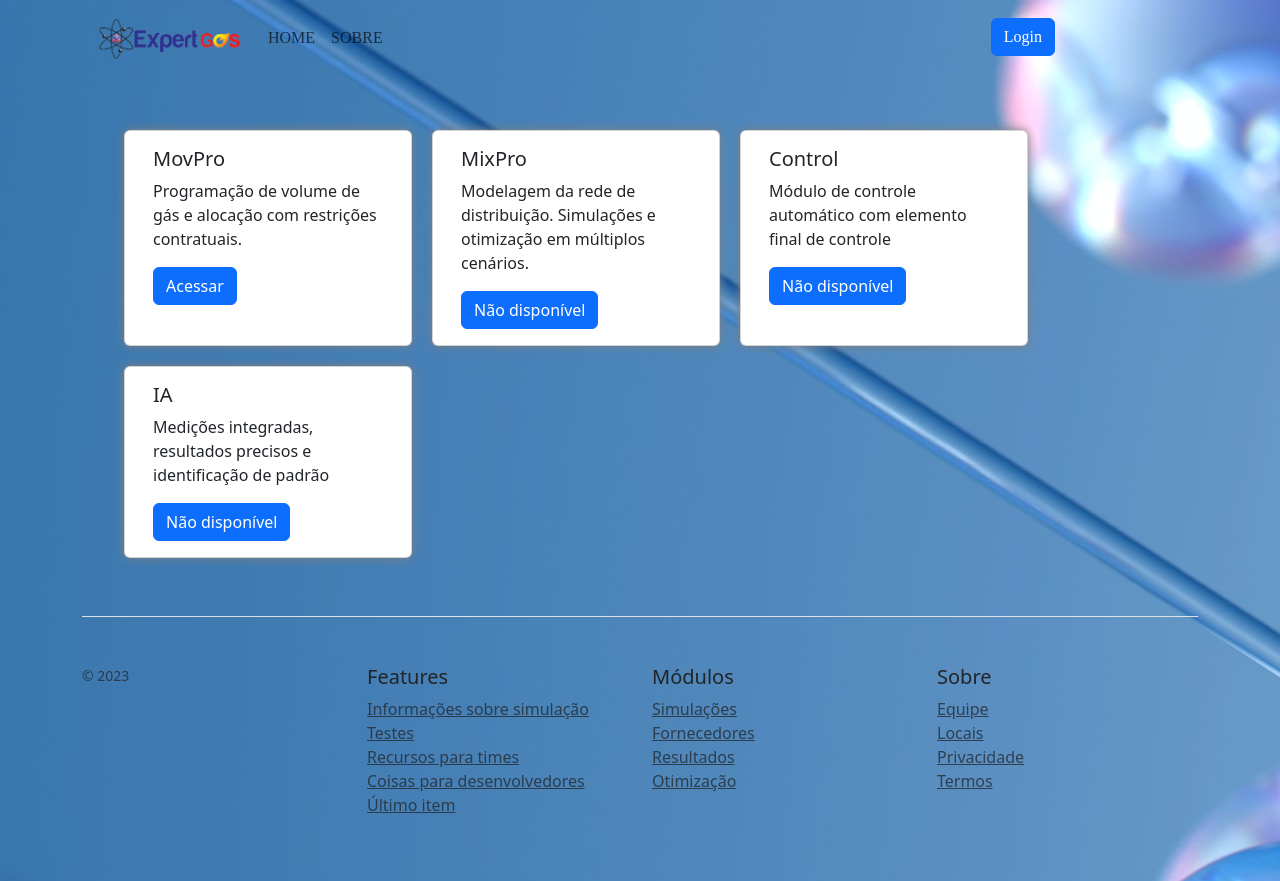
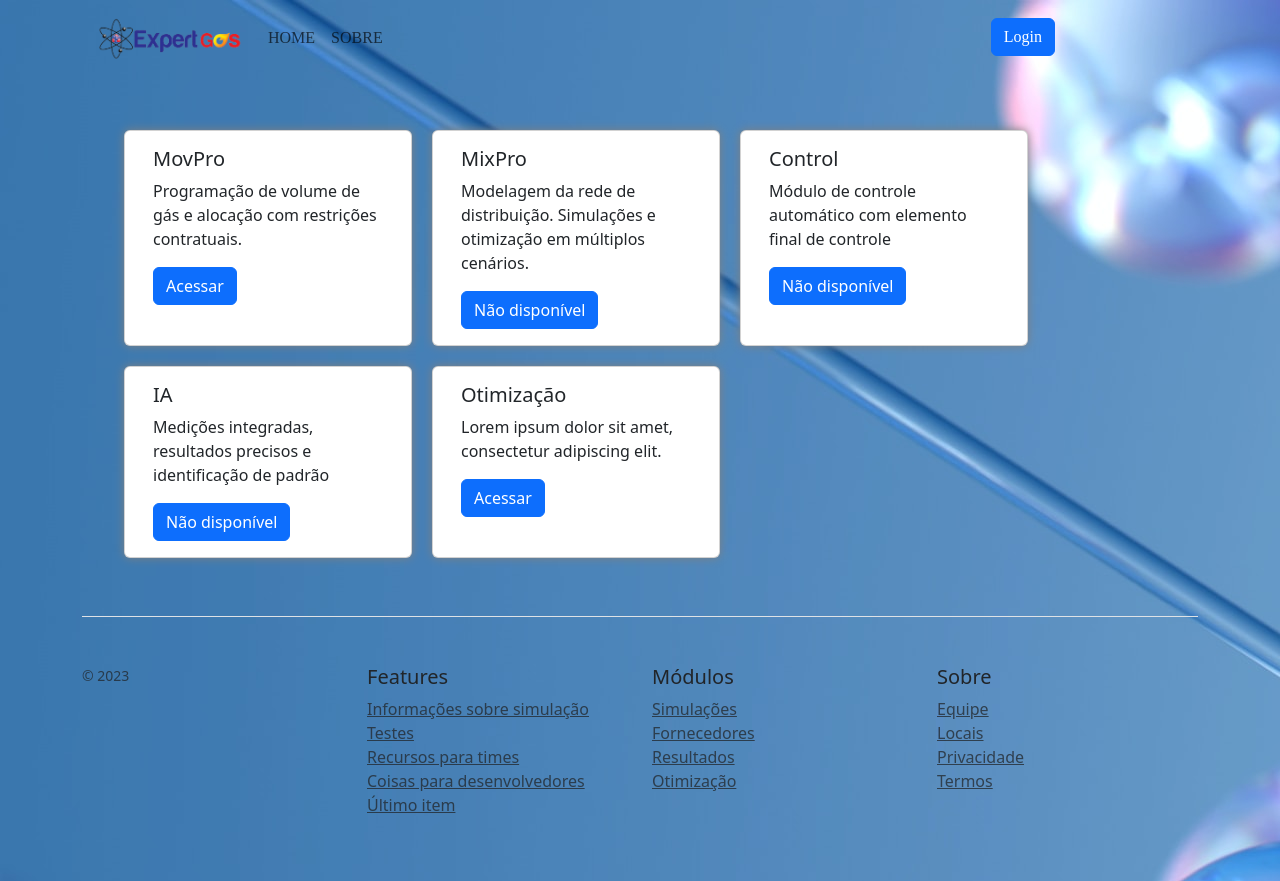
Before and after one commit to pricaraujo/bahiagas, a React (Create React App) app: page / in a window 1280 px wide. Built offline with nearby package versions, Linux system fonts and the light colour scheme.

Commit message:
Update Card.js

```diff
--- a/src/Components/Card.js
+++ b/src/Components/Card.js
@@ -41,6 +41,15 @@ function BasicExample() {
           </Card.Text>
           <Link to='/moduleview'><Button>Não disponível</Button></Link>
         </Card.Body>
+      </Card>
+    <Card style={{ width: '18rem', margin: '10px', boxShadow: '0 0 10px gray' }}>
+        <Card.Body>
+          <Card.Title>Otimização</Card.Title>
+          <Card.Text>
+          Lorem ipsum dolor sit amet, consectetur adipiscing elit.
+          </Card.Text>
+          <Link to='/viewsupplier'><Button>Acessar</Button></Link>
+        </Card.Body>
       </Card></>
   );
 }
```
